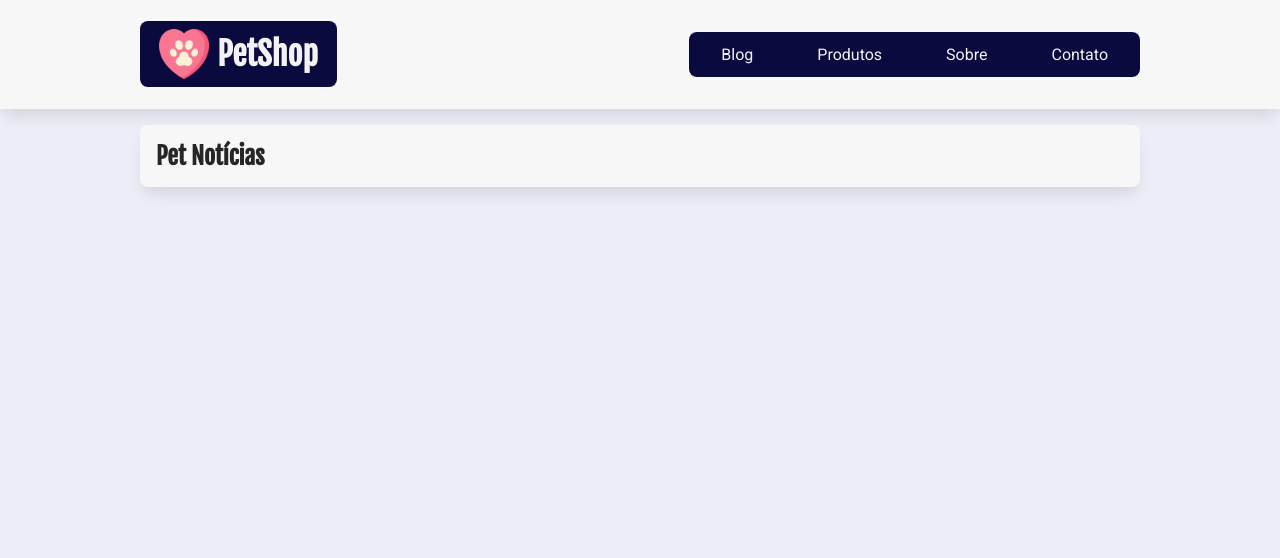
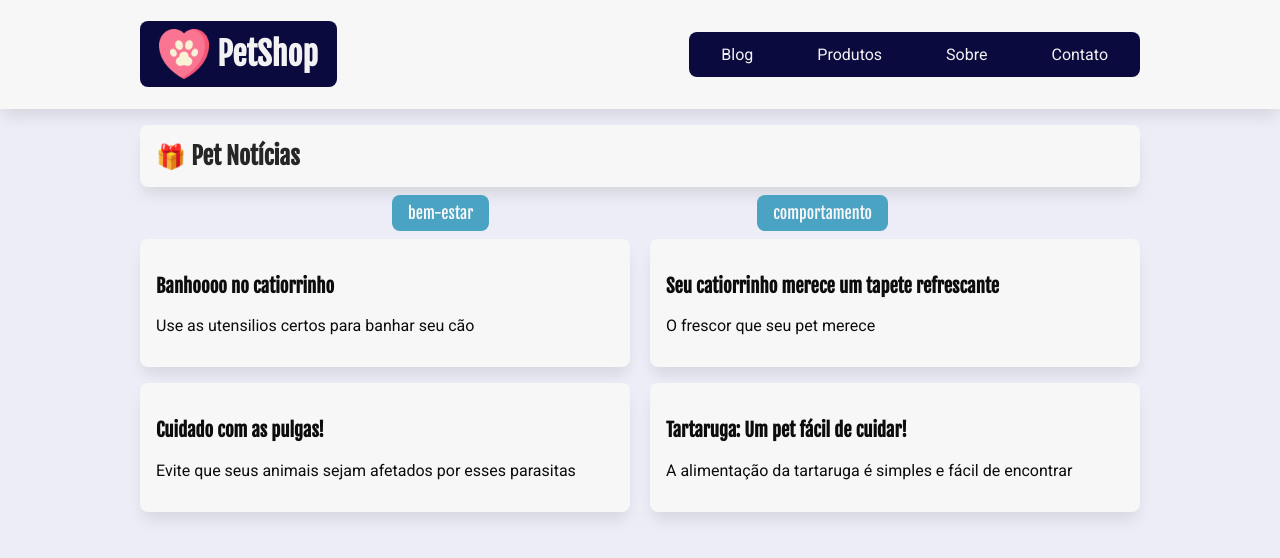
Before and after one commit to gabrielrluna/pertshop-react, a React (Create React App) app: page /categoria/bem-estar in a window 1280 px wide. Shown: the top 558 px of the page. Built offline with nearby package versions, Linux system fonts and the light colour scheme; data requests are answered from the project's data file.

Commit message:
props.urs e useEffect com depend.

```diff
--- a/src/components/ListaCategorias/ListaCategorias.jsx
+++ b/src/components/ListaCategorias/ListaCategorias.jsx
@@ -40,7 +40,7 @@ const ListaCategorias = () => {
         {categorias.map(({ id, nome }) => {
           return (
             <li key={id}>
-              <Link to={`/categorias/${nome}`}>{nome}</Link>
+              <Link to={`/categoria/${nome}`}>{nome}</Link>
             </li>
           );
         })}
--- a/src/components/ListaPosts/ListaPosts.jsx
+++ b/src/components/ListaPosts/ListaPosts.jsx
@@ -4,7 +4,7 @@ import LoadingDesenho from "../LoadingDesenho/LoadingDesenho";
 import estilos from "./ListaPosts.module.css";
 import ArtigoPost from "../../pages/ArtigoPost/ArtigoPost";
 
-const ListaPosts = () => {
+const ListaPosts = (props) => {
   // Iniciamos o state do componente com um array vazio para, posteriormente,
   // preenchê-lo" com os dados vindos da API. Esta atribuição será feita
   // com o auxílio do setPosts.
@@ -17,7 +17,8 @@ const ListaPosts = () => {
     // const getPosts = async () => {
     async function getPosts() {
       try {
-        const resposta = await fetch(`${servidorApi}/posts`);
+        //const resposta = await fetch(`${servidorApi}/posts/}`);
+        const resposta = await fetch(`${servidorApi}/${props.url || "posts"}`);
         const dados = await resposta.json();
         setPosts(dados);
         setLoading(false);
@@ -26,7 +27,9 @@ const ListaPosts = () => {
       }
     }
     getPosts();
-  }, []);
+    // É necessário indicar a URL como dependência pois ela muda toda vez em que uma categoria é clicada.
+    // Desta Forma, o useEffect "entende" que ele deve executar novamente as suas funções (neste caso, executar novamente o fetch na API)
+  }, [props.url]);
 
   if (loading) {
     return <LoadingDesenho />;
--- a/src/pages/Categoria/Categoria.jsx
+++ b/src/pages/Categoria/Categoria.jsx
@@ -1,11 +1,20 @@
+import { useParams } from "react-router-dom";
 import estilos from "./Categoria.module.css";
+import ListaCategorias from "../../components/ListaCategorias/ListaCategorias";
+import ListaPosts from "../../components/ListaPosts/ListaPosts";
 
 // Objetivo deste componente é exibir o ListaPost filtrado pela categoria escolhida no menu ListaCategorias
 
 const Categoria = () => {
+  const { nome } = useParams();
+  console.log(nome);
   return (
     <section>
       <h2 className={estilos.titulo_secao}>Pet Notícias</h2>
+
+      <ListaCategorias />
+
+      <ListaPosts url={`posts?categoria=${nome}`} />
     </section>
   );
 };
--- a/src/pages/Categoria/Categoria.module.css
+++ b/src/pages/Categoria/Categoria.module.css
@@ -1,2 +1,3 @@
 .titulo_secao:before {
+  content: "🎁 ";
 }
```
